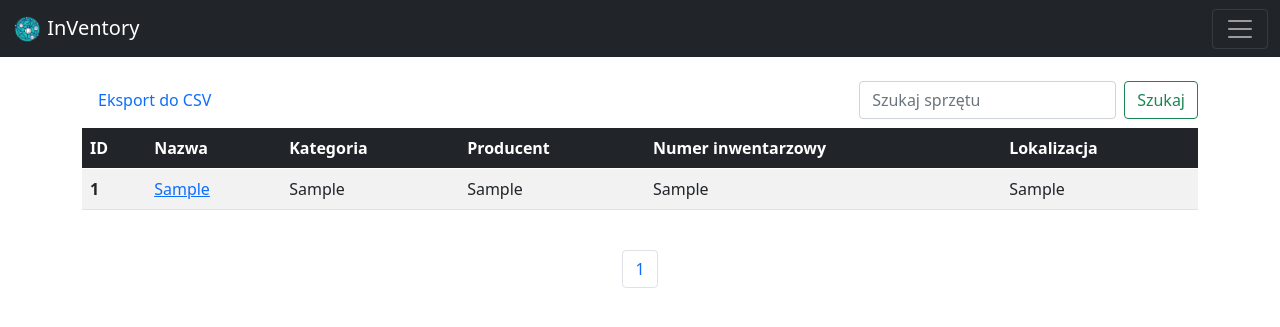
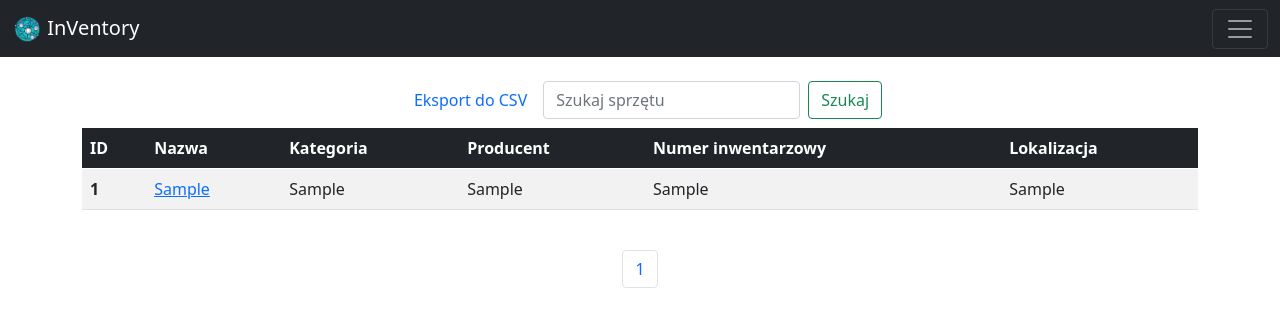
Before and after one commit to matszelo/InVentory, a Django app: page /equipment/ in a window 1280 px wide. Shown: the top 327 px of the page. Run offline with Django 4.2, Linux system fonts and the light colour scheme; a user stored in the database is signed in; tables that the repository leaves empty hold one stand-in row (values such as "Sample post").

Commit message:
Lekkie poprawienie wyglądu aplikacji

```diff
--- a/equipment/templates/equipment/base.html
+++ b/equipment/templates/equipment/base.html
@@ -18,6 +18,8 @@
           </div>
         {% endfor %}
       {% endif %}
+    </div>
+    <div class="container">
     {% block content %}
     {% endblock %}
     </div>
--- a/equipment/templates/equipment/equipment_list.html
+++ b/equipment/templates/equipment/equipment_list.html
@@ -2,7 +2,7 @@
 
 {% block content %}
 {% if user.is_authenticated%}
-<nav class="navbar">
+<nav class="navbar" style="display: flex; justify-content: center;">
     <div class="nav-item">
         <a class="nav-link" href="{% url 'equipment_csv' %}">Eksport do CSV</a>
     </div>
@@ -40,8 +40,8 @@
     {% endfor %}
   </tbody>
 </table>
-<br/>
-<nav aria-label="Page navigation example">
+<br>
+<nav aria-label="Page navigation example" style="display: flex; justify-content: center;">
     <ul class="pagination justify-content-center">
     {% if equipments.has_previous %}
     <li class="page-item">
```
